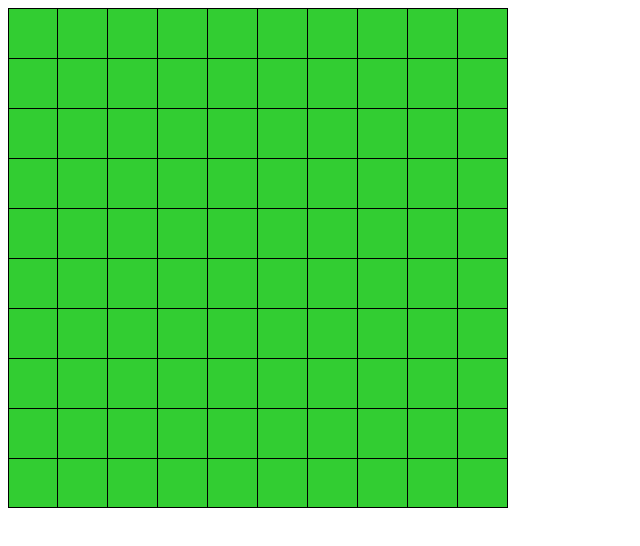
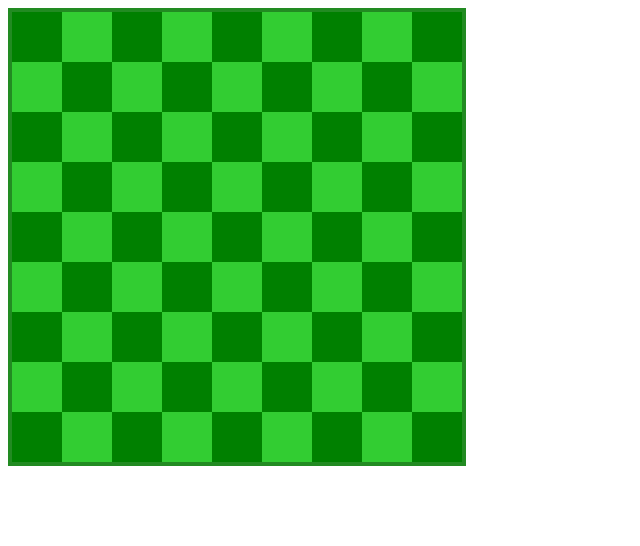
Before and after one commit to treez/vanilla-snake, a website: page index.html in a window 1280 px wide. Shown: the whole page, without its empty margins (0-640 px from the left). Drawn offline with Linux system fonts and the light colour scheme.

Commit message:
Change board border color. Make chess board. Add different background colors for odd/even cell

```diff
--- a/index.html
+++ b/index.html
@@ -8,7 +8,6 @@
 <body>
 <div class="board">
     <div class="row">
-        <div class="cell"></div>
         <div class="cell"></div>
         <div class="cell"></div>
         <div class="cell"></div>
@@ -29,10 +28,8 @@
         <div class="cell"></div>
         <div class="cell"></div>
         <div class="cell"></div>
-        <div class="cell"></div>
     </div>
     <div class="row">
-        <div class="cell"></div>
         <div class="cell"></div>
         <div class="cell"></div>
         <div class="cell"></div>
@@ -53,10 +50,8 @@
         <div class="cell"></div>
         <div class="cell"></div>
         <div class="cell"></div>
-        <div class="cell"></div>
     </div>
     <div class="row">
-        <div class="cell"></div>
         <div class="cell"></div>
         <div class="cell"></div>
         <div class="cell"></div>
@@ -77,10 +72,8 @@
         <div class="cell"></div>
         <div class="cell"></div>
         <div class="cell"></div>
-        <div class="cell"></div>
     </div>
     <div class="row">
-        <div class="cell"></div>
         <div class="cell"></div>
         <div class="cell"></div>
         <div class="cell"></div>
@@ -101,22 +94,8 @@
         <div class="cell"></div>
         <div class="cell"></div>
         <div class="cell"></div>
-        <div class="cell"></div>
     </div>
     <div class="row">
-        <div class="cell"></div>
-        <div class="cell"></div>
-        <div class="cell"></div>
-        <div class="cell"></div>
-        <div class="cell"></div>
-        <div class="cell"></div>
-        <div class="cell"></div>
-        <div class="cell"></div>
-        <div class="cell"></div>
-        <div class="cell"></div>
-    </div>
-    <div class="row">
-        <div class="cell"></div>
         <div class="cell"></div>
         <div class="cell"></div>
         <div class="cell"></div>
--- a/styles.css
+++ b/styles.css
@@ -1,25 +1,28 @@
+* {
+    box-sizing: border-box;
+}
+
 .board {
-    width: 500px;
-    height: 500px;
+    display: inline-block;
+    border: 4px solid forestgreen;
     background: limegreen;
+    box-sizing: content-box;
 }
+
+.row {
+    display: table-row;
+}
+
+.row:nth-child(odd) .cell:nth-child(odd) {
+    background: green;
+}
+
+.row:nth-child(even) .cell:nth-child(even) {
+    background: green;
+}
+
 .cell {
     width: 50px;
     height: 50px;
-    box-sizing: border-box;
-    display: inline-block;
-    border: 1px solid black;
+    display: table-cell;
 }
-
-.cell:not(:first-child) {
-    border-left: none;
-    margin-left: -4px;
-}
-
-.row:not(:last-child) .cell {
-    border-bottom: none;
-}
-
-.row:not(:first-child) {
-    margin-top: -4px;
-}
```
